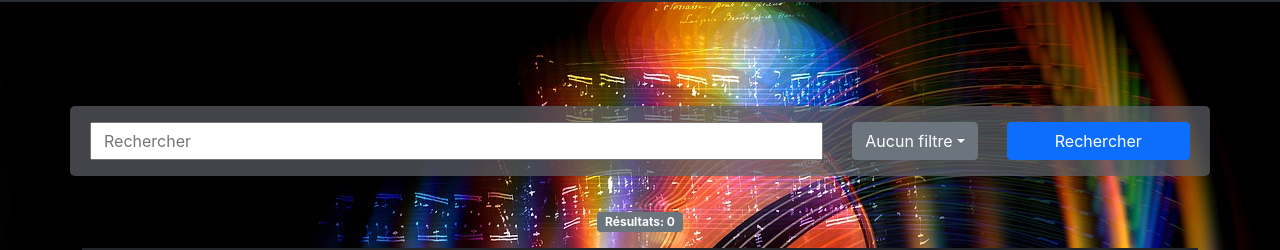
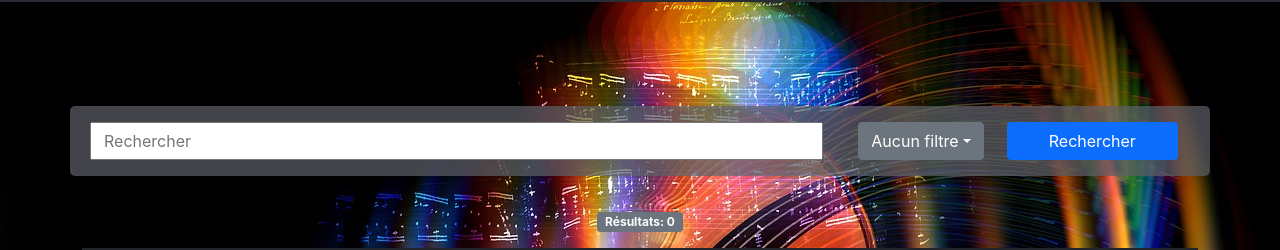
Before and after one commit to alexismolineau/ecfjs, a React (Create React App) app: page / in a window 1280 px wide. Shown: the part 146-396 px from the top of the page. Built offline with nearby package versions, Linux system fonts and the light colour scheme.

Commit message:
j'crois bien qu'il reste plus que la modal à faire

```diff
--- a/src/App.js
+++ b/src/App.js
@@ -1,22 +1,55 @@
-import logo from './logo.svg';
 import './App.css';
 import SearchBar from './SearchBar/SearchBar';
 import Header from './Header/Header';
 import Results from './Results/Results';
-import Request from './Utils/Request';
-import { useState } from 'react';
+import { useEffect, useState } from 'react';
+import Loading from './Utils/Loading';
 
 function App() {
 
-  const [searchResults, setSearchResults] = useState({});
-  const [firstRequestMade, setFirstRequestMade] = useState(false);
+  const [searchResults, setSearchResults] = useState([]);
+  const [isLoading, setIsLoading] = useState(false);
+  const [isScrolling, setIsScrolling] = useState(false);
+
+  //methode pour savoir si l'on affiche le composant Loading à l'utilisateur
+  const setLoadingState = statut => {
+    setIsLoading(statut);
+  }
+
+  //methode pour continuer à charger la page lors du scroll de l'utilisateur
+  const handleScroll = event => {
+
+    //dernier rempart de l'humanité pour éviter les appels d'API infinis
+    if(isLoading){
+      return;
+    }
+
+    if(window.scrollY > document.body.clientHeight * 0.8){
+      setIsScrolling(true);
+    }
+    else {
+      setIsScrolling(false);
+    }
+  }
+
+  const handleLastResult = () => {
+    if(searchResults.recordings && searchResults.count === searchResults.recordings.length){
+      searchResults.recordings = [...searchResults.recordings].concat([{title: 'Pas plus de résultats... essayez une autre recherche =)'}]);
+      setSearchResults(searchResults);
+    }
+  }
+
+  useEffect(
+    () => handleLastResult()
+  )
 
 
   return (
-    <div className="App container-fluid">
+    <div className="App container-fluid" onWheel={event => handleScroll(event)}>
       <Header />
-      <SearchBar  request={Request} setSearchResults={setSearchResults}/>
-      <Results searchResults={searchResults}/>
+      <Loading isLoading={isLoading}/>
+      <SearchBar setSearchResults={setSearchResults} isLoading={isLoading} setLoadingState={setLoadingState} isScrolling={isScrolling} setIsScrolling={setIsScrolling}/>
+      <Results searchResults={searchResults} setLoadingState={setLoadingState}/>
     </div>
   );
 }
--- a/src/Results/Results.js
+++ b/src/Results/Results.js
@@ -8,6 +8,7 @@ const Results = props => {
 
     const [displayModal, setDisplayModal] = useState(false);
 
+    //méthode pour afficher la modal ou non
     const handleDisplayModal = () => {
         setDisplayModal(!displayModal)
     }
@@ -17,7 +18,7 @@ const Results = props => {
             <span className="badge bg-secondary mb-3">Résultats: {props.searchResults.count ? props.searchResults.count : 0}</span>
             <table className="table table-dark table-striped col-12 align-middle">
                 <ResultsHeader />
-                <ResultsBody handleDisplayModal={handleDisplayModal} searchResults={props.searchResults}/>
+                <ResultsBody handleDisplayModal={handleDisplayModal} searchResults={props.searchResults} setLoadingState={props.setLoadingState} count={props.searchResults.count}/>
             </table>
             <Modal displayModal={displayModal} handleDisplayModal={handleDisplayModal} />
         </div>
--- a/src/Results/ResultsBodyLine.js
+++ b/src/Results/ResultsBodyLine.js
@@ -3,6 +3,7 @@ import Button from '../Utils/Button';
 
 const ResultsBodyLine = props => {
 
+    //methode de gestion des clics pour afficher la Modal
     const showModal = event => {
         event.preventDefault();
         props.handleDisplayModal();
@@ -15,6 +16,7 @@ const ResultsBodyLine = props => {
         </svg>
 
     return(
+        props.count !== props.index -1 ?
             <tr>
                 <th scope="row">{props.index}</th>
                 <td>{props.titre}</td>
@@ -22,6 +24,10 @@ const ResultsBodyLine = props => {
                 <td>{props.album}</td>
                 <td><Button btnContent={btnIcon} classList={"btn btn-light"} type="button" method={showModal}/></td>
             </tr>
+        :
+            <tr>
+                <th scope="row" colSpan="5">{props.titre}</th>
+            </tr>
 
     )
 
--- a/src/SearchBar/Dropdown.js
+++ b/src/SearchBar/Dropdown.js
@@ -7,17 +7,20 @@ const Drowpdown = props => {
     const [dropdownContent, setDropdownContent] = useState('Aucun filtre');
     const [dropdownClicked, setDropdownClicked] = useState(false);
 
+
+    //méthode de gestion des clics sur le dropdown menu
     const handleDropdownButtonClick = () => {
         setDropdownClicked(!dropdownClicked)
     }
 
+    //à chaque rendu, on renvoie la valeur sélectionnée à Searchbar
     useEffect(() => {
         props.getDropdownValue(dropdownContent);
     })
 
 
     return(
-        <div className="dropdown col-2">
+        <div className="dropdown col-6">
             <Button classList={"btn btn-secondary dropdown-toggle"} type={"button"} ariaExpended={false} btnId={"#dropdownChoices"} btnContent={dropdownContent} method={handleDropdownButtonClick}/>
 
             {dropdownClicked ?
--- a/src/SearchBar/Input.js
+++ b/src/SearchBar/Input.js
@@ -4,7 +4,7 @@ const Input = props => {
 
 
     return(
-        <input className="col-8" type="search" placeholder="Rechercher" onInput={event => props.getInputValue(event.target.value)} />
+        <input className="col-lg-8 mb-2 mb-lg-0" type="search" placeholder="Rechercher" onInput={event => props.getInputValue(event.target.value)} />
     )
 }
 
--- a/src/SearchBar/SearchBar.js
+++ b/src/SearchBar/SearchBar.js
@@ -2,37 +2,86 @@ import React, {useEffect, useState} from 'react';
 import Drowpdown from './Dropdown';
 import Input from './Input';
 import Button from '../Utils/Button';
+import Request from '../Utils/Request';
 
 const SearchBar = props => {
 
 
     const [inputValue, setInputValue] = useState('');
     const [filterValue, setFilterValue] = useState('');
-    const [loading, setLoading] = useState(false);
     const [error, setError] = useState(null);
     const [offsetValue, setOffsetValue] = useState(0);
+    const [oldRequest, setOldRequest] = useState([]);
 
-    const requestApi = props.request()
+    //instanciation de Request
+    const requestApi = Request();
 
+    //fonction d'appel à la méthode parente pour mettre à jour le statut en chargement
+    const setLoadingStatut = statut => {props.setLoadingState(statut)};
+
+
+    //on enclenche l'appel à musicbrainz au clic du bouton rechercher
     const handleSearchButtonClick = event => {
         event.preventDefault();
-        setLoading(true);
-        requestApi(inputValue, filterValue, offsetValue)
+        setLoadingStatut(true);
+        requestApi(inputValue, filterValue, 0)
             .then(
-                results => props.setSearchResults(results)
+                results => {
+                    props.setSearchResults(results);
+                    setOldRequest(results);
+                }
             )
             .then(
-                setLoading(false)
+                () => {
+                    setOffsetValue(0);
+                }
             )
-            .catch(error => setError(error));
+            .catch(error => setError(error))
+    }
+
+
+    //méthode de gestion des appels à l'API en fonction du scroll de l'utilisateur
+    const handleScroll = () => {
+
+
+        if(!props.isScrolling || props.isLoading || oldRequest.count < offsetValue + 100){
+            return;
+        }
+
+        //avant dernier rempart de l'humanité pour éviter les appels d'api infinis
+        setLoadingStatut(true);
+        props.setIsScrolling(false);
+
+        console.log('appel api')
+        requestApi(inputValue, filterValue, offsetValue + 100)
+            .then(
+                results => {
+                    results.recordings = [...oldRequest.recordings].concat(results.recordings);
+                    props.setSearchResults(results);
+                    setOldRequest(results);
+                }
+                )
+            .then(
+                () => setOffsetValue(offsetValue + 100)
+            )
+            .catch(error => setError(error))
+
     }
 
 
 
+    useEffect(
+        () => handleScroll()
+    )
+
+
+
+    //fonction de controle des inputs de l'utilisateur
     const getInputValue = value => {
         setInputValue(value);
     }
 
+    //mise à jour des paramètres d'appel en fonction du filtre sélectionné
     const getDropdownValue = value => {
         let formatedValue = '';
         switch(value){
@@ -45,25 +94,27 @@ const SearchBar = props => {
             case 'Album':
                 formatedValue = 'release';
                 break;
-            case 'Aucun Filtre':
+            case 'Aucun filtre':
                 formatedValue = 'all'
                 break;
             default:
                 formatedValue = '';
         }
         setFilterValue(formatedValue);
-        console.log(formatedValue);
-        }
+    }
 
 
 
 
     return(
         <div className="container form-container">
-            <form className="row">
+            <form className="row flex-column flex-lg-row">
                 <Input getInputValue={getInputValue}/>
+                <div className="col-lg-4 d-inline-flex">
                 <Drowpdown getDropdownValue={getDropdownValue}/>
-                <Button classList={"btn btn-primary col-2"} btnContent={"Rechercher"} type={'submit'} method={handleSearchButtonClick}/>
+                <Button classList={"btn btn-primary col-6"} btnContent={"Rechercher"} type={'submit'} method={handleSearchButtonClick}
+                />
+                </div>
             </form>
         </div>
     )
--- a/src/Utils/Button.js
+++ b/src/Utils/Button.js
@@ -2,6 +2,7 @@ import React from 'react';
 
 const Button = props => {
 
+    //simple composant réutilisable, prend une méthode en props afin de gérer les clics
     return(
     <button className={props.classList} type={props.type} id={props.btnId} aria-expanded={props.ariaExpended} onClick={event => props.method(event)}>
         {props.btnContent}
--- /dev/null
+++ b/src/Utils/Loading.js
@@ -0,0 +1,20 @@
+import React, { useEffect, useState } from 'react';
+
+
+const Loading = props => {
+
+
+    return(
+        props.isLoading ?
+        <div className="position-fixed top-50 start-50 translate-middle">
+            <div className="spinner-border text-info" role="status">
+                <span className="visually-hidden">Loading...</span>
+            </div>
+        </div>
+        :
+        null
+    )
+
+}
+
+export default Loading;
--- a/src/index.css
+++ b/src/index.css
@@ -43,3 +43,8 @@ body{
 .modal {
   display: block;
 }
+
+.spinner-border{
+  width: 5em;
+  height: 5em;
+}
```
Also changed, not shown: src/Results/ResultsBody.js (+16 -4 lines), src/Utils/Request.js (+7 -5 lines). Lines whose indentation alone changed are shown as unchanged.
